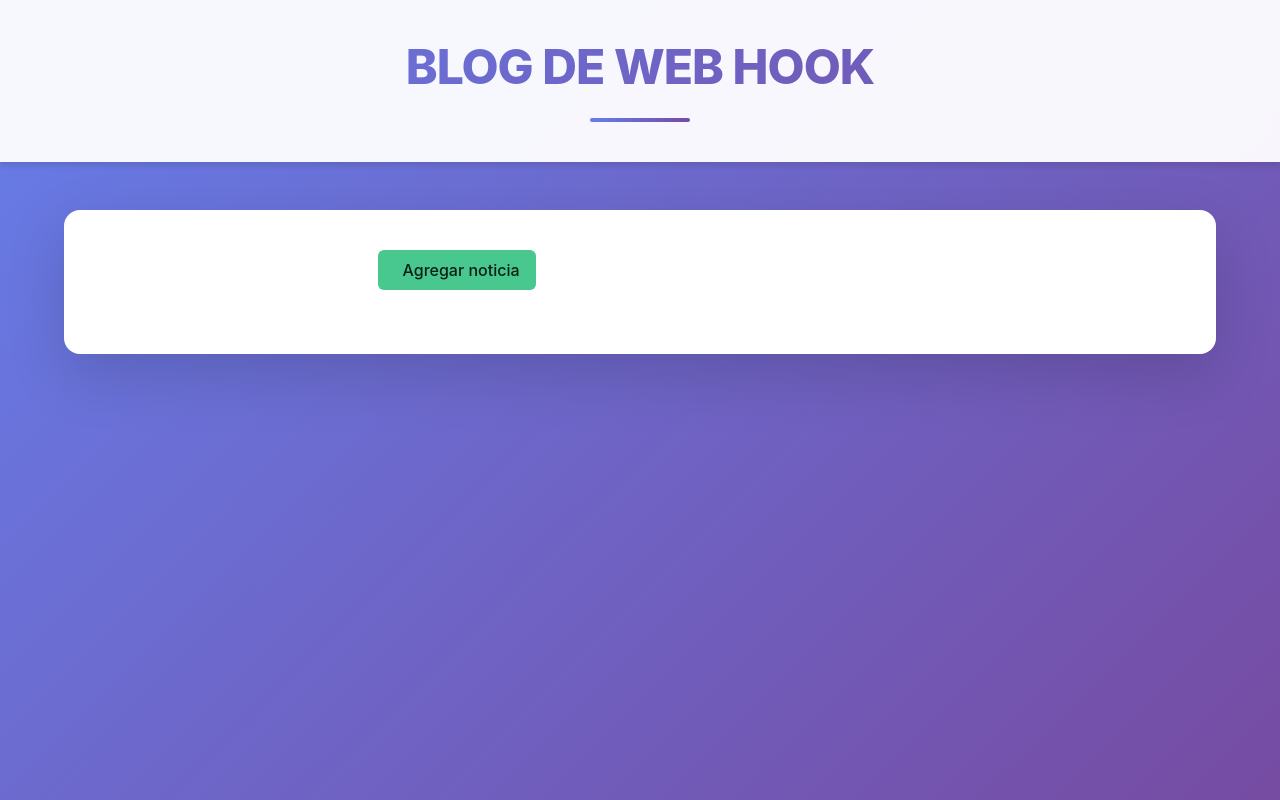
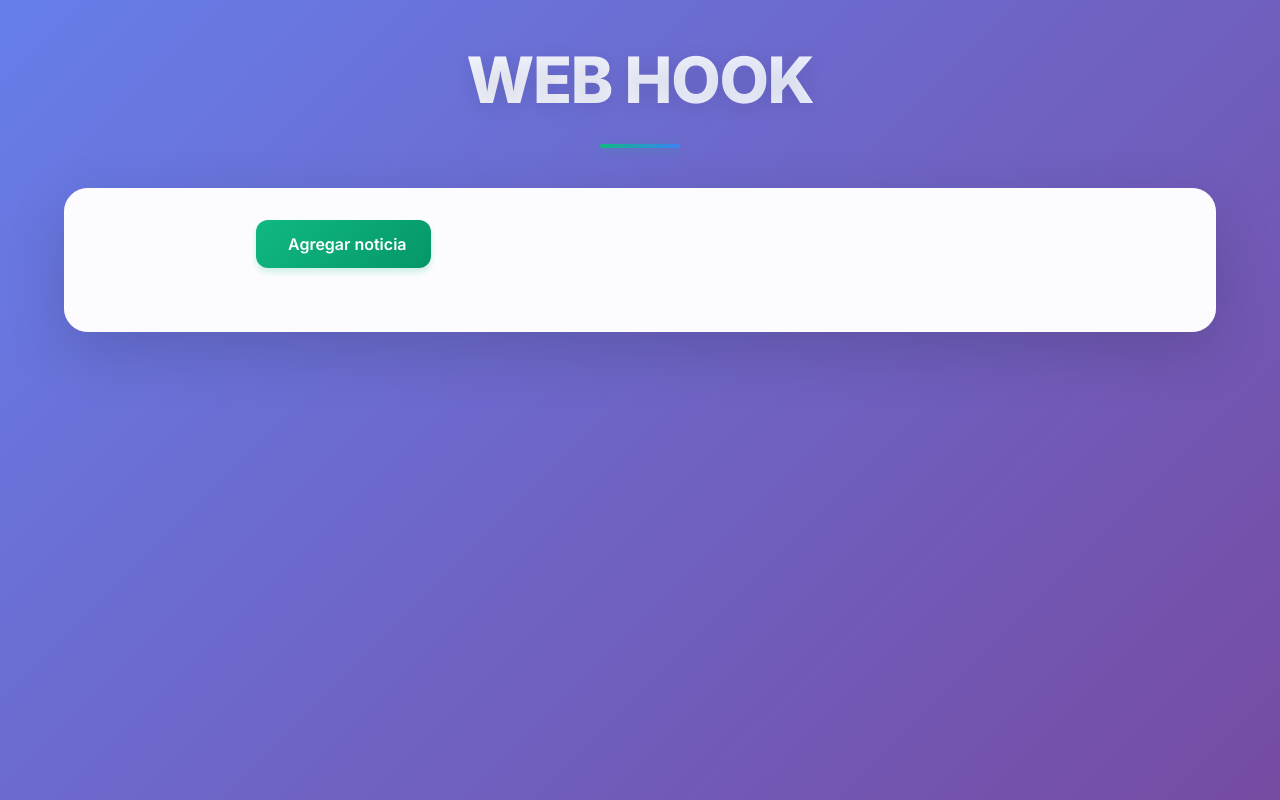
Before and after one commit to Ccarranza-nube2/CN2_BLOG_TEC, a Flask app: page / in a window 1280 px wide. Run offline with Flask 3, Linux system fonts and the light colour scheme; data that the repository does not hold is empty.

Commit message:
Modificando index/base

```diff
--- a/templates/base.html
+++ b/templates/base.html
@@ -5,6 +5,7 @@
     <meta name="viewport" content="width=device-width, initial-scale=1">
     <title>{% block title %}{% endblock %}</title>
     <link rel="stylesheet" href="https://cdn.jsdelivr.net/npm/bulma@1.0.2/css/bulma.min.css">
+    <link href="https://fonts.googleapis.com/css2?family=Inter:wght@400;600;700;800&display=swap" rel="stylesheet">
     <style>
       * {
         margin: 0;
@@ -12,75 +13,107 @@
         box-sizing: border-box;
       }
 
-      html {
+      html, body {
+        font-family: 'Inter', -apple-system, BlinkMacSystemFont, 'Segoe UI', sans-serif;
+        min-height: 100vh;
         background: linear-gradient(135deg, #667eea 0%, #764ba2 100%);
-        min-height: 100vh;
+        background-attachment: fixed;
       }
 
       body {
-        font-family: -apple-system, BlinkMacSystemFont, "Segoe UI", Roboto, Oxygen, Ubuntu, Cantarell, sans-serif;
-        min-height: 100vh;
-        background: transparent;
+        padding: 2rem 1rem;
       }
 
       header {
-        background: rgba(255, 255, 255, 0.95);
-        backdrop-filter: blur(10px);
-        box-shadow: 0 4px 6px rgba(0, 0, 0, 0.1);
-        padding: 2.5rem 1rem;
-        margin-bottom: 3rem;
+        text-align: center;
+        margin-bottom: 2.5rem;
+        animation: fadeInDown 0.8s ease-out;
       }
 
       header h1 {
-        background: linear-gradient(135deg, #667eea 0%, #764ba2 100%);
+        font-size: clamp(2.5rem, 5vw, 4rem);
+        font-weight: 800;
+        background: linear-gradient(135deg, #ffffff 0%, #e0e7ff 100%);
         -webkit-background-clip: text;
         -webkit-text-fill-color: transparent;
         background-clip: text;
-        font-weight: 800;
         letter-spacing: -0.02em;
-        text-transform: uppercase;
-        margin-bottom: 0;
+        text-shadow: 0 4px 20px rgba(0, 0, 0, 0.1);
+        margin-bottom: 0.5rem;
       }
 
       header hr {
-        max-width: 100px;
+        width: 80px;
         height: 4px;
-        background: linear-gradient(90deg, #667eea 0%, #764ba2 100%);
+        background: linear-gradient(90deg, #10b981, #3b82f6);
         border: none;
         border-radius: 2px;
-        margin: 1.5rem auto 0;
+        margin: 1rem auto 0;
+        box-shadow: 0 2px 10px rgba(16, 185, 129, 0.3);
       }
 
       .container {
-        background: white;
-        border-radius: 16px;
-        padding: 2.5rem;
-        box-shadow: 0 20px 60px rgba(0, 0, 0, 0.15);
-        margin-bottom: 3rem;
-        max-width: 1200px;
+        max-width: 800px;
+        margin: 0 auto;
+        background: rgba(255, 255, 255, 0.98);
+        backdrop-filter: blur(20px);
+        border-radius: 24px;
+        padding: 2rem;
+        box-shadow:
+          0 20px 60px rgba(0, 0, 0, 0.15),
+          0 0 0 1px rgba(255, 255, 255, 0.5) inset;
+        animation: fadeInUp 0.8s ease-out;
+        transition: all 0.3s ease;
+      }
+
+      .container:hover {
+        box-shadow:
+          0 25px 70px rgba(0, 0, 0, 0.2),
+          0 0 0 1px rgba(255, 255, 255, 0.5) inset;
+        transform: translateY(-2px);
+      }
+
+      @keyframes fadeInDown {
+        from {
+          opacity: 0;
+          transform: translateY(-30px);
+        }
+        to {
+          opacity: 1;
+          transform: translateY(0);
+        }
+      }
+
+      @keyframes fadeInUp {
+        from {
+          opacity: 0;
+          transform: translateY(30px);
+        }
+        to {
+          opacity: 1;
+          transform: translateY(0);
+        }
       }
 
       @media (max-width: 768px) {
-        header {
-          padding: 2rem 1rem;
-        }
-
-        header h1 {
-          font-size: 2.5rem !important;
+        body {
+          padding: 1rem 0.5rem;
         }
 
         .container {
           padding: 1.5rem;
-          border-radius: 12px;
-          margin-left: 1rem;
-          margin-right: 1rem;
+          border-radius: 16px;
+        }
+
+        header h1 {
+          font-size: 2.5rem;
         }
       }
     </style>
   </head>
   <body>
     <header>
-      <h1 class="title has-text-centered is-1">BLOG DE WEB HOOK</h1>
+      <h1>WEB HOOK</h1>
       <hr>
     </header>
     <div class="container">
--- a/templates/index.html
+++ b/templates/index.html
@@ -1,36 +1,150 @@
 {% extends 'base.html' %}
 {% block title%} Blog de Noticias{% endblock %}
 {% block content%}
-<div class="columns">
-    <div class="column is-offset-3 is-6">
-        <a href="{{ url_for('add_post') }}" class="button is-success">
-            <i class="fa-solid fa-plus"></i> &nbsp; Agregar noticia
+<style>
+    .news-container {
+        max-width: 800px;
+        margin: 0 auto;
+        padding: 0 1rem;
+    }
+
+    .add-news-btn {
+        display: inline-flex;
+        align-items: center;
+        gap: 0.5rem;
+        background: linear-gradient(135deg, #10b981 0%, #059669 100%);
+        color: white;
+        padding: 0.75rem 1.5rem;
+        border-radius: 12px;
+        text-decoration: none;
+        font-weight: 600;
+        transition: all 0.3s ease;
+        box-shadow: 0 4px 6px rgba(16, 185, 129, 0.2);
+        border: none;
+    }
+
+    .add-news-btn:hover {
+        transform: translateY(-2px);
+        box-shadow: 0 6px 12px rgba(16, 185, 129, 0.3);
+        color: white;
+    }
+
+    .news-card {
+        background: white;
+        border-radius: 16px;
+        padding: 1.5rem;
+        margin-bottom: 1.5rem;
+        box-shadow: 0 2px 8px rgba(0, 0, 0, 0.08);
+        transition: all 0.3s ease;
+        border: 1px solid rgba(0, 0, 0, 0.05);
+    }
+
+    .news-card:hover {
+        transform: translateY(-4px);
+        box-shadow: 0 8px 16px rgba(0, 0, 0, 0.12);
+    }
+
+    .news-title {
+        font-size: 1.5rem;
+        font-weight: 700;
+        color: #1e293b;
+        margin-bottom: 0.5rem;
+        line-height: 1.3;
+    }
+
+    .news-category {
+        display: inline-block;
+        background: linear-gradient(135deg, #3b82f6 0%, #2563eb 100%);
+        color: white;
+        padding: 0.25rem 0.75rem;
+        border-radius: 20px;
+        font-size: 0.875rem;
+        font-weight: 600;
+        margin-bottom: 1rem;
+    }
+
+    .news-content {
+        color: #475569;
+        line-height: 1.6;
+        margin-bottom: 1rem;
+        font-size: 0.95rem;
+    }
+
+    .action-buttons {
+        display: flex;
+        gap: 0.75rem;
+        margin-top: 1rem;
+    }
+
+    .btn-edit {
+        display: inline-flex;
+        align-items: center;
+        gap: 0.5rem;
+        background: #fef3c7;
+        color: #92400e;
+        padding: 0.5rem 1rem;
+        border-radius: 8px;
+        text-decoration: none;
+        font-weight: 600;
+        font-size: 0.875rem;
+        transition: all 0.2s ease;
+        border: 1px solid #fde68a;
+    }
+
+    .btn-edit:hover {
+        background: #fde68a;
+        color: #92400e;
+        transform: translateY(-1px);
+    }
+
+    .btn-delete {
+        display: inline-flex;
+        align-items: center;
+        gap: 0.5rem;
+        background: #fee2e2;
+        color: #991b1b;
+        padding: 0.5rem 1rem;
+        border-radius: 8px;
+        text-decoration: none;
+        font-weight: 600;
+        font-size: 0.875rem;
+        transition: all 0.2s ease;
+        border: 1px solid #fecaca;
+    }
+
+    .btn-delete:hover {
+        background: #fecaca;
+        color: #991b1b;
+        transform: translateY(-1px);
+    }
+</style>
+
+<div class="news-container">
+    <a href="{{ url_for('add_post') }}" class="add-news-btn">
+        <i class="fa-solid fa-plus"></i>
+        <span>Agregar noticia</span>
     </a>
-        <br><br>
+
+    <div style="margin-top: 2rem;">
         {% for post in posts %}
-        <div class="card">
-            <div class="card-content">
-                <div class="media">
-                    <div class="media-content">
-                        <p class="title is-4">{{ post.title }}</p>
-                        <p class="subtitle is-5">{{ post.category.name }}</p>
-                    </div>
-                </div>
-                <div class="content">
+        <div class="news-card">
+            <h2 class="news-title">{{ post.title }}</h2>
+            <span class="news-category">{{ post.category.name }}</span>
+            <div class="news-content">
                 {{ post.content }}
             </div>
-                <div class="buttons are-small" style="margin-top: 15px;">
-                    <a href="{{ url_for('update_post', id=post.id) }}" class="button is-warning is-light">
-                        <i class="fa-solid fa-pen-to-square"></i> &nbsp; Editar
+            <div class="action-buttons">
+                <a href="{{ url_for('update_post', id=post.id) }}" class="btn-edit">
+                    <i class="fa-solid fa-pen-to-square"></i>
+                    <span>Editar</span>
                 </a>
-                    <a href="{{ url_for('delete_post', id=post.id) }}" class="button is-danger is-light"
+                <a href="{{ url_for('delete_post', id=post.id) }}" class="btn-delete"
                    onclick="return confirm('¿Estás seguro de que quieres eliminar esta noticia?')">
-                        <i class="fa-solid fa-trash"></i> &nbsp; Eliminar
+                    <i class="fa-solid fa-trash"></i>
+                    <span>Eliminar</span>
                 </a>
             </div>
         </div>
-        </div>
-        <br>
         {% endfor %}
     </div>
 </div>
```
Lines whose indentation alone changed are shown as unchanged.
